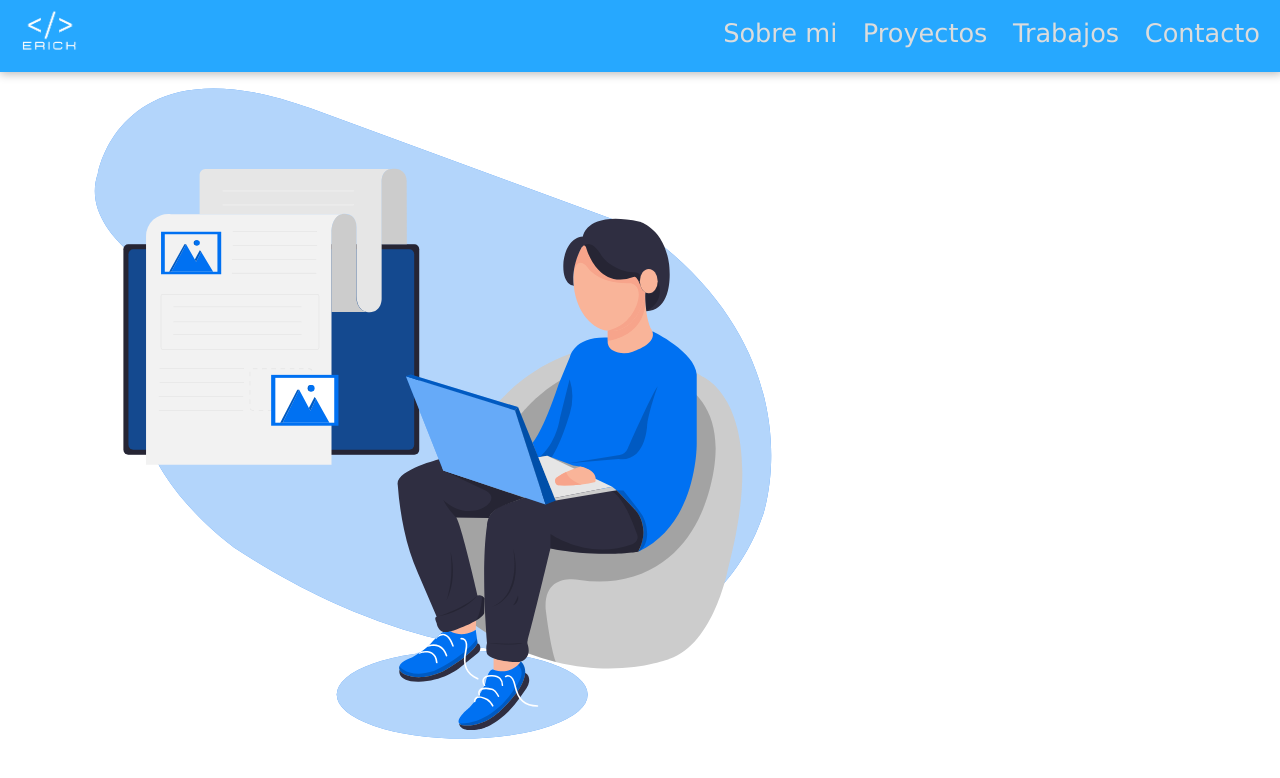
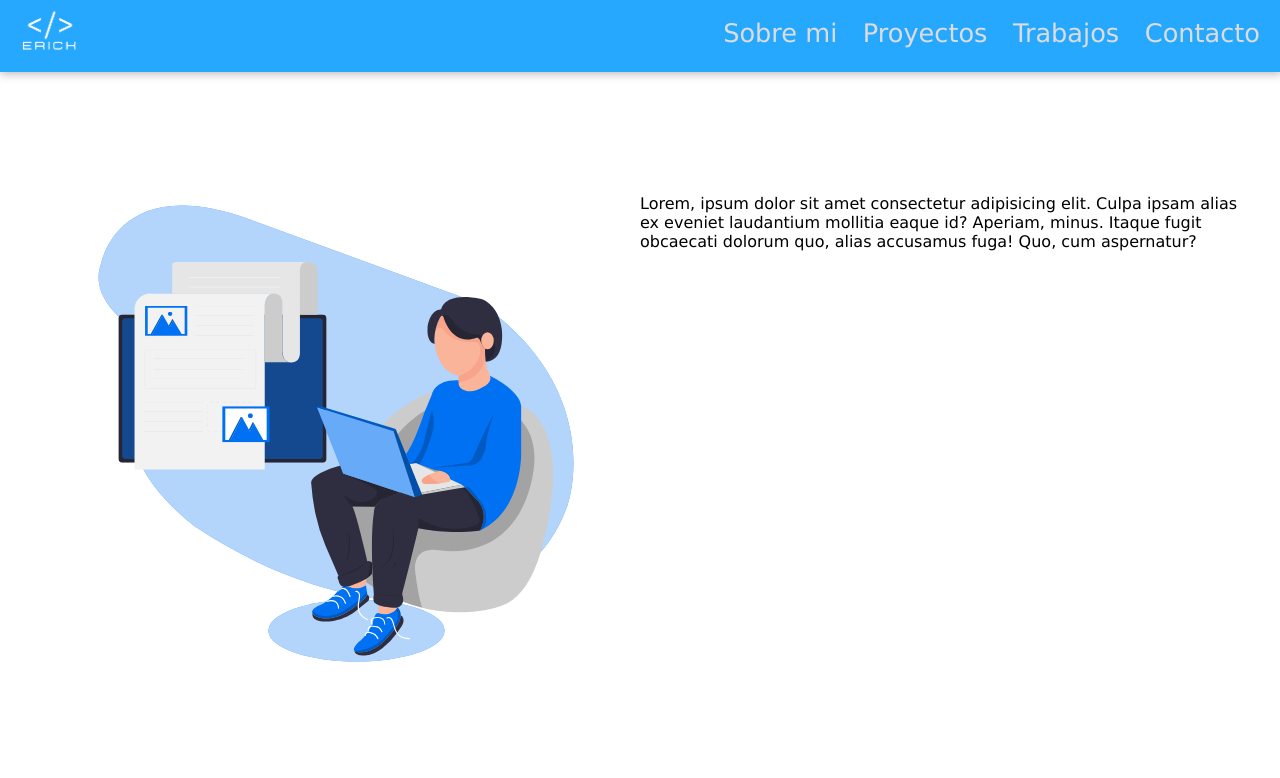
Before and after one commit to EricksonRT/MyportfolioV2, a React (Vite) app: page / in a window 1280 px wide. Shown: the top 778 px of the page. Built offline with nearby package versions, Linux system fonts and the light colour scheme.

Commit message:
ajustes en Home.jsx2

```diff
--- a/src/assets/css/app.css
+++ b/src/assets/css/app.css
@@ -129,6 +129,33 @@ input[type=checkbox]:checked + .nav__ul {
     width: 100%;
   }
 }
+.container {
+  width: 95%;
+  margin: 0 auto;
+}
+
+.flex {
+  display: flex;
+}
+
+.img-thumbail {
+  width: 50%;
+}
+
+.mt-2 {
+  margin-top: 2%;
+}
+
+.mt-10 {
+  margin-top: 10%;
+}
+
+@media (max-width: 670px) {
+  .flex {
+    flex-wrap: wrap;
+    justify-content: center;
+  }
+}
 * {
   font-family: Verdana, Arial, Helvetica, sans-serif;
 }
--- /dev/null
+++ b/src/assets/sass/_generalStyles.scss
@@ -0,0 +1,24 @@
+.container{
+    width: 95%;
+    margin: 0 auto;
+}
+.flex{
+    display: flex;
+}
+.img-thumbail{
+    width: 50%;
+}
+.mt-2{
+    margin-top: 2%;
+}
+.mt-10{
+    margin-top: 10%;
+}
+
+@media (max-width: 670px) {
+    .flex{
+        flex-wrap: wrap;
+        justify-content: center;
+    }
+
+}
--- a/src/assets/sass/app.scss
+++ b/src/assets/sass/app.scss
@@ -1,4 +1,5 @@
 @use "navbar";
+@use "generalStyles";
 * {
   font-family: Verdana, Arial, Helvetica, sans-serif;
 }
--- a/src/components/Navbar/Home/Home.jsx
+++ b/src/components/Navbar/Home/Home.jsx
@@ -1,8 +1,18 @@
-import logo from '../../../assets/img/icons/Copywriter.svg';
+import logo from "../../../assets/img/icons/Copywriter.svg";
 const Home = () => {
   return (
     <>
-      <img src={logo} alt="" srcset="" />
+      <div className="container">
+        <div className="flex mt-10">
+          <img className="img-thumbail" src={logo} alt="logo" />
+          <div className="">
+            Lorem, ipsum dolor sit amet consectetur adipisicing elit. Culpa
+            ipsam alias ex eveniet laudantium mollitia eaque id? Aperiam, minus.
+            Itaque fugit obcaecati dolorum quo, alias accusamus fuga! Quo, cum
+            aspernatur?
+          </div>
+        </div>
+      </div>
     </>
   );
 };
```
Also changed, not shown: 1 other file (tests, documents, lock files or other folders).
